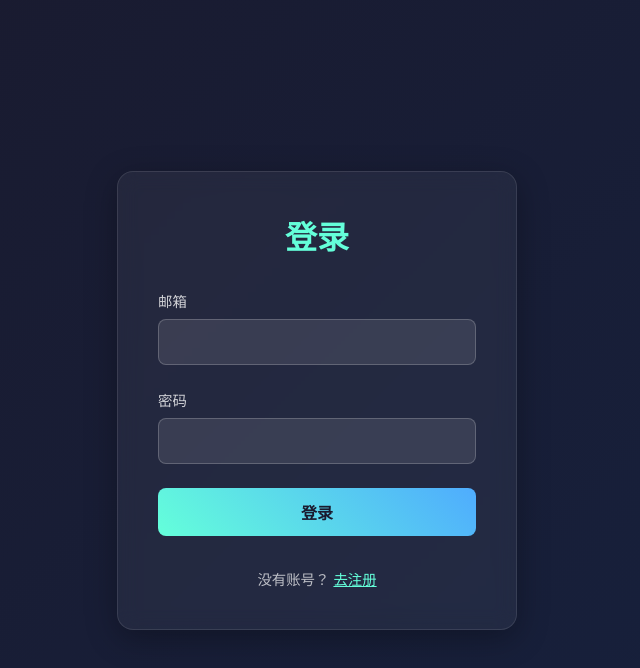
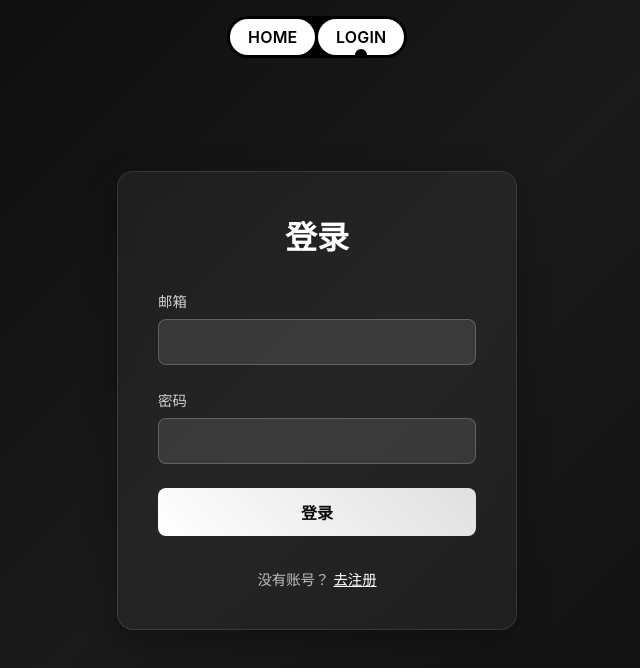
Before and after one commit to loveulvu/fund-tracking, a Next.js app in the folder client/: page /login in a window 1280 px wide. Shown: the top 668 px of the page, without its empty margins (323-963 px from the left). Built offline with nearby package versions, Linux system fonts and the light colour scheme.

Commit message:
优化注册页面显示 - 改为黑白配色并添加导航

```diff
--- a/client/src/pages/login.js
+++ b/client/src/pages/login.js
@@ -1,5 +1,6 @@
 import { useState } from 'react';
 import styles from '../../styles/Login.module.css';
+import PillNav from '../components/PillNav';
 
 export default function Login() {
   const [isRegister, setIsRegister] = useState(false);
@@ -79,6 +80,18 @@ export default function Login() {
 
   return (
     <div className={styles.container}>
+      <PillNav
+        items={[
+          { label: 'Home', href: '/' },
+          { label: 'Login', href: '/login' }
+        ]}
+        activeHref="/login"
+        baseColor="#000000"
+        pillColor="#ffffff"
+        hoveredPillTextColor="#ffffff"
+        pillTextColor="#000000"
+        theme="light"
+      />
       <div className={styles.formContainer}>
         <h1 className={styles.title}>{isRegister ? '注册' : '登录'}</h1>
 
--- a/client/styles/Login.module.css
+++ b/client/styles/Login.module.css
@@ -3,7 +3,7 @@
   display: flex;
   justify-content: center;
   align-items: center;
-  background: linear-gradient(135deg, #1a1a2e 0%, #16213e 100%);
+  background: linear-gradient(135deg, #0a0a0a 0%, #1a1a1a 50%, #0d0d0d 100%);
   padding: 20px;
 }
 
@@ -24,7 +24,7 @@
   font-weight: bold;
   margin-bottom: 2rem;
   text-align: center;
-  color: #64ffda;
+  color: #ffffff;
 }
 
 .form {
@@ -55,15 +55,15 @@
 
 .inputGroup input:focus {
   outline: none;
-  border-color: #64ffda;
-  box-shadow: 0 0 0 2px rgba(100, 255, 218, 0.2);
+  border-color: #ffffff;
+  box-shadow: 0 0 0 2px rgba(255, 255, 255, 0.2);
 }
 
 .button {
   width: 100%;
   padding: 12px;
-  background: linear-gradient(45deg, #64ffda, #4facfe);
-  color: #1a1a2e;
+  background: linear-gradient(45deg, #ffffff, #e0e0e0);
+  color: #0a0a0a;
   font-weight: bold;
   border: none;
   border-radius: 8px;
@@ -74,7 +74,7 @@
 
 .button:hover:not(:disabled) {
   transform: translateY(-2px);
-  box-shadow: 0 5px 15px rgba(100, 255, 218, 0.3);
+  box-shadow: 0 5px 15px rgba(255, 255, 255, 0.3);
 }
 
 .button:disabled {
@@ -91,14 +91,14 @@
 .switchButton {
   background: none;
   border: none;
-  color: #64ffda;
+  color: #ffffff;
   cursor: pointer;
   font-size: 0.9rem;
   text-decoration: underline;
 }
 
 .switchButton:hover {
-  color: #4facfe;
+  color: #e0e0e0;
 }
 
 .message {
@@ -106,7 +106,7 @@
   padding: 12px;
   border-radius: 8px;
   margin-bottom: 1.5rem;
-  color: #64ffda;
+  color: #ffffff;
   text-align: center;
 }
 
```
